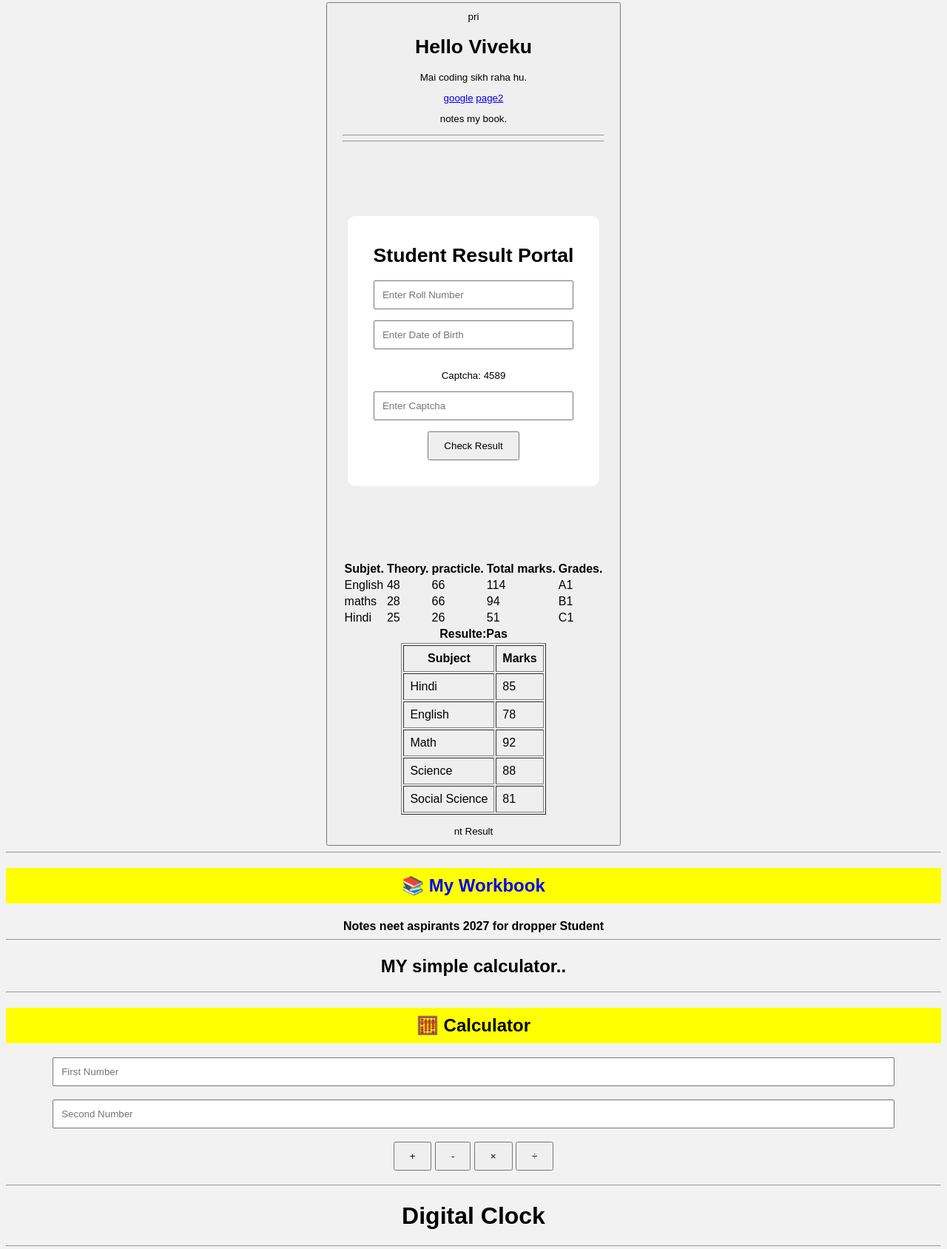
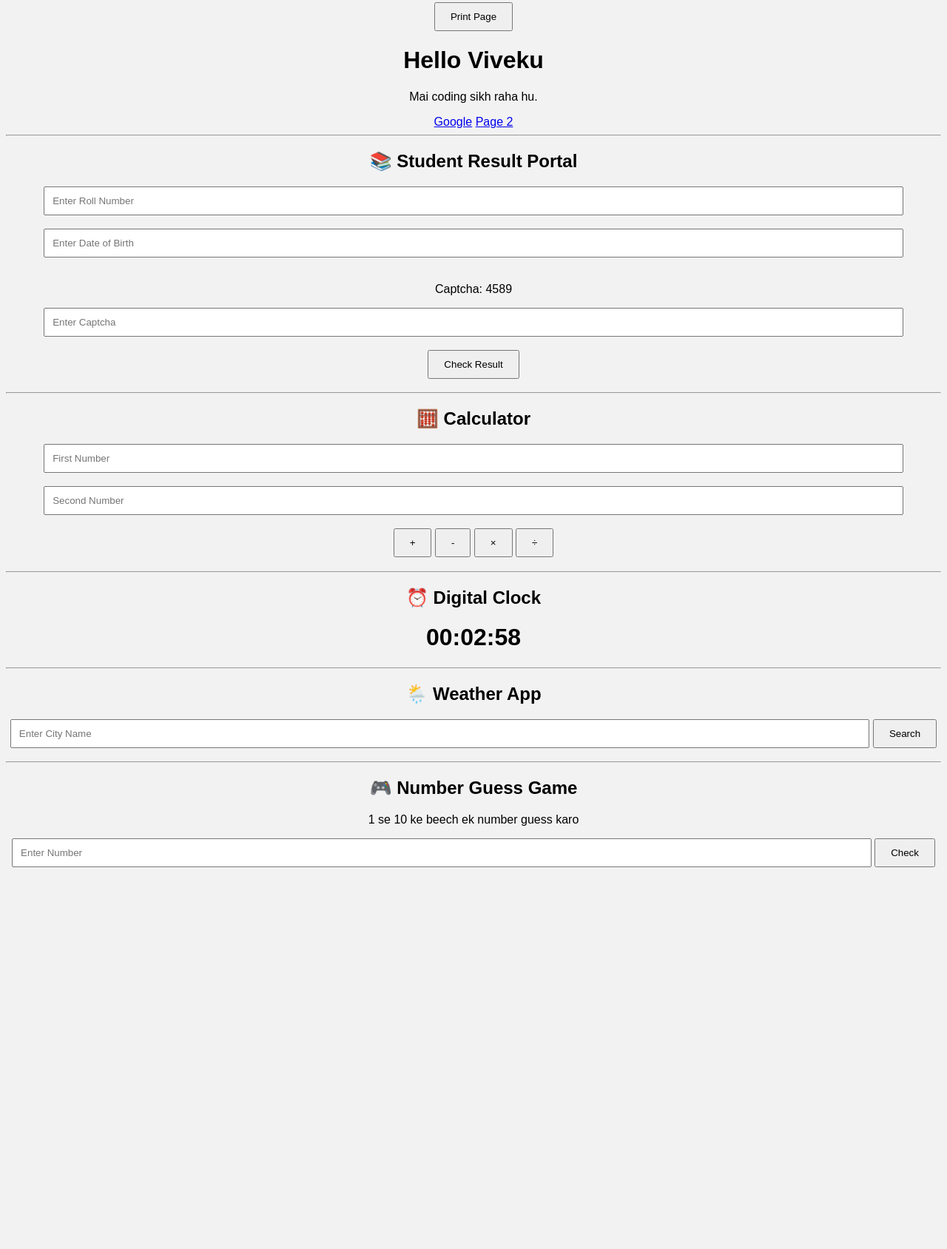
Before and after one commit to omprakashsingh5925-collab/Result---portal, a plain HTML site: page index.html in a window 1280 px wide. Shown: the part 5-1693 px from the top of the page at 74% size. After the commit the page ends 1196 px from the top, so only its background shows below. Drawn offline with Linux system fonts and the light colour scheme.

Commit message:
Update index.html

```diff
--- a/index.html
+++ b/index.html
@@ -1,137 +1,61 @@
+<!DOCTYPE html>
 <html>
-    <button onclick="window.print()">pri
-
-<!DOCTYPE html>
-<head>
-<title>My First Page</title>
-</head>
-
-<body>
-</html>
-<h1>Hello Viveku</h1>
-<p>Mai coding sikh raha hu.</p>
-<a href="https:/.www.google.com"target="_balnk">google</a>
-<a href="page2.html">page2</a>
-</p> notes my book. </p>
-<hr>
-</tr>
-<hr>
-<table>
-  <thead>
-  <tr>
-           <th> Subjet.</th>
-
-           <th> Theory.</th>
-
-           <th> practicle.</th>
-
-           <th> Total marks.</th>
-           <th> Grades. </th>
-        </tr>
-      </thead>
-    <tbody>
-         </tr>
-         <tr>
-             <td>English</td>
-             <td>48</td>
-             <td>66</td>
-             <td> 114</td>
-             <td >A1</td>
-          </tr>
-         <tr>
-             <td>maths</td>
-             <td>28</td>
-             <td>66</td>
-             <td> 94</td>
-             <td > B1</td>
- </tr>
-         <tr>
-             <td>Hindi</td>
-             <td>25</td>
-             <td>26</td>
-             <td> 51</td>
-             <td> C1</td>
-           </tr>
-        <tbody>
-        <tfoot>
-          <th colspan="5">Resulte:Pas</th>
-  </tfoot>
 <head>
   <title>Result Portal</title>
   <link rel="stylesheet" href="style.css">
 </head>
+
 <body>
-<div class="box">
-    <h1>Student Result Portal</h1>
+
+<!-- Print Button -->
+<button onclick="window.print()">Print Page</button>
+
+<h1>Hello Viveku</h1>
+<p>Mai coding sikh raha hu.</p>
+
+<a href="https://www.google.com" target="_blank">Google</a>
+<a href="page2.html">Page 2</a>
+
+<hr>
+
+<!-- Student Result Portal -->
+<h2>📚 Student Result Portal</h2>
+
 <input type="text" id="roll" placeholder="Enter Roll Number"><br><br>
 <input type="text" id="dob" placeholder="Enter Date of Birth"><br><br>
+
 <p>Captcha: <span id="captcha">4589</span></p>
+<input type="text" id="captchaInput" placeholder="Enter Captcha"><br><br>
 
-<input type="text" id="captchaInput" placeholder="Enter Captcha">
-<br><br>
 <button onclick="checkResult()">Check Result</button>
 <h3 id="result"></h3>
+
 <div id="studentInfo" style="display:none;">
-    <img id="photo" src="vivek.jpg" width="120">
-    <br><br>
+  <img id="photo" src="vivek.jpg" width="120"><br><br>
 
-    <table border="1" align="center" cellpadding="8">
+  <table border="1" cellpadding="8">
     <tr>
       <th>Subject</th>
       <th>Marks</th>
     </tr>
-
-        <tr>
-            <td>Hindi</td>
-            <td>85</td>
-        </tr>
-
-        <tr>
-            <td>English</td>
-            <td>78</td>
-        </tr>
-
-        <tr>
-            <td>Math</td>
-            <td>92</td>
-        </tr>
-
-        <tr>
-            <td>Science</td>
-            <td>88</td>
-        </tr>
-
-        <tr>
-            <td>Social Science</td>
-            <td>81</td>
-        </tr>
+    <tr><td>Hindi</td><td>85</td></tr>
+    <tr><td>English</td><td>78</td></tr>
+    <tr><td>Math</td><td>92</td></tr>
+    <tr><td>Science</td><td>88</td></tr>
+    <tr><td>Social Science</td><td>81</td></tr>
   </table>
 
   <br>
-nt Result
-    </button>
+  <button onclick="window.print()">Print Result</button>
 </div>
-  </div>
-    <script src="script.js"></script>
 
 <hr>
-    <h2 style="background-color:yellow; color:blue;padding :10px;boeder-radius:8px;text-align:center;">
-    📚 My Workbook</button>
-    </h2>
-    <h4> Notes neet aspirants 2027 for dropper Student
-    <hr>
-    <h2>  MY simple calculator.. <h2>
-    <hr>
 
-<h2 style="background-color:yellow; padding:10px;">
-🧮 Calculator
-</h2>
+<!-- Calculator -->
+<h2>🧮 Calculator</h2>
 
-<input type="number" id="num1" placeholder="First Number">
-<br><br>
-
-<input type="number" id="num2" placeholder="Second Number">
-<br><br>
+<input type="number" id="num1" placeholder="First Number"><br><br>
+<input type="number" id="num2" placeholder="Second Number"><br><br>
 
 <button onclick="add()">+</button>
 <button onclick="sub()">-</button>
@@ -139,45 +63,36 @@ nt Result
 <button onclick="div()">÷</button>
 
 <h3 id="answer"></h3>
+
 <hr>
 
-<h1> Digital Clock<h1>
-<hr>
-
-<h2 style="background:Blue;padding:10px;">
-⏰ Digital Clock
-</h2>
-
+<!-- Clock -->
+<h2>⏰ Digital Clock</h2>
 <h1 id="clock"></h1>
 
 <hr>
-<h1> Open weather app <h1>
-<hr>
 
-<h2 style="background:yellow;padding:10px;">
-🌦️ Weather App
-</h2>
+<!-- Weather -->
+<h2>🌦️ Weather App</h2>
 
 <input type="text" id="city" placeholder="Enter City Name">
-
 <button onclick="getWeather()">Search</button>
 
 <h3 id="weather"></h3>
-<hr>
+
 <hr>
 
-<h2 style="background:yellow; padding:10px;">
-🎮 Number Guess Game
-</h2>
+<!-- Game -->
+<h2>🎮 Number Guess Game</h2>
 
 <p>1 se 10 ke beech ek number guess karo</p>
 
 <input type="number" id="guess" placeholder="Enter Number">
-
 <button onclick="checkGuess()">Check</button>
 
 <h3 id="gameResult"></h3>
-<hr>
+
+<script src="script.js"></script>
 
 </body>
 </html>
```
Lines whose indentation alone changed are shown as unchanged.
